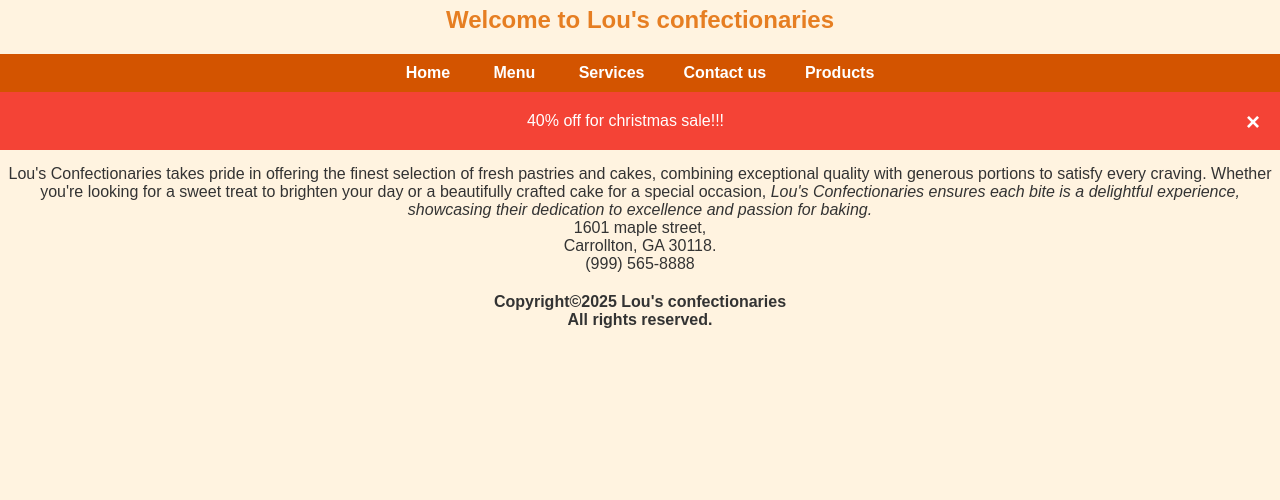
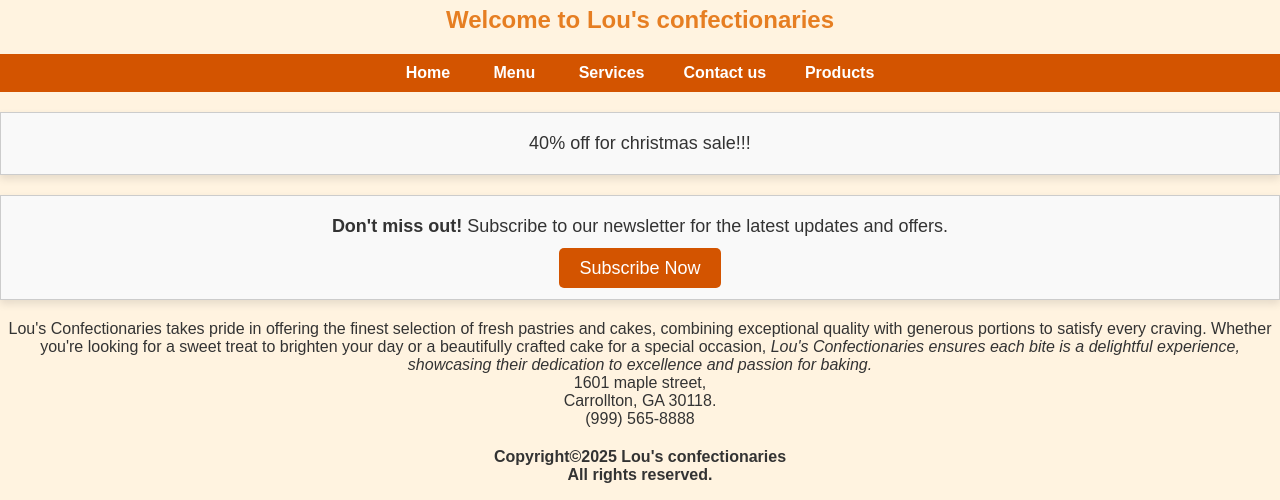
Before and after one commit to nbabagana/web-project, a plain HTML site: page index.html in a window 1280 px wide. Shown: the part 327-827 px from the top of the page. Before the commit the page ends 800 px from the top, so only its background shows below. Drawn offline with Linux system fonts and the light colour scheme.

Commit message:
subscribe button added

```diff
--- a/index.css
+++ b/index.css
@@ -100,3 +100,45 @@ p {
     line-height: 20px;
     cursor: pointer;
   }
+.alert {
+      background-color: #f9f9f9;
+      color: #333;
+      padding: 20px;
+      font-size: 18px;
+      text-align: center;
+      border: 1px solid #ccc;
+      margin: 20px 0;
+      box-shadow: 0 4px 8px rgba(0, 0, 0, 0.1);
+    }
+
+
+    .closebtn {
+      color: #aaa;
+      font-size: 20px;
+      font-weight: bold;
+      position: absolute;
+      right: 10px;
+      top: 10px;
+      cursor: pointer;
+    }
+
+    .closebtn:hover {
+      color: #000;
+    }
+
+
+    .subscribe-btn {
+      background-color: #d35400;
+      color: white;
+      border: none;
+      padding: 10px 20px;
+      text-align: center;
+      cursor: pointer;
+      border-radius: 5px;
+      text-decoration: none;
+      margin-top: 10px;
+    }
+
+    .subscribe-btn:hover {
+      background-color: #45a049;
+    }
--- a/index.html
+++ b/index.html
@@ -24,6 +24,13 @@
   40% off for christmas sale!!!
 </div>
 
+<div class="alert">
+  <span class="closebtn" onclick="this.parentElement.style.display='none';">&times;</span>
+  <strong>Don't miss out!</strong> Subscribe to our newsletter for the latest updates and offers.
+  <br><br>
+  <a href="#subscribe" class="subscribe-btn">Subscribe Now</a>
+</div>
+
 Lou's Confectionaries takes pride in offering the finest selection of fresh pastries and cakes, combining exceptional quality
  with generous portions to satisfy every craving. Whether you're looking for a sweet treat to brighten your day or a beautifully crafted
  cake for a special occasion,
```
